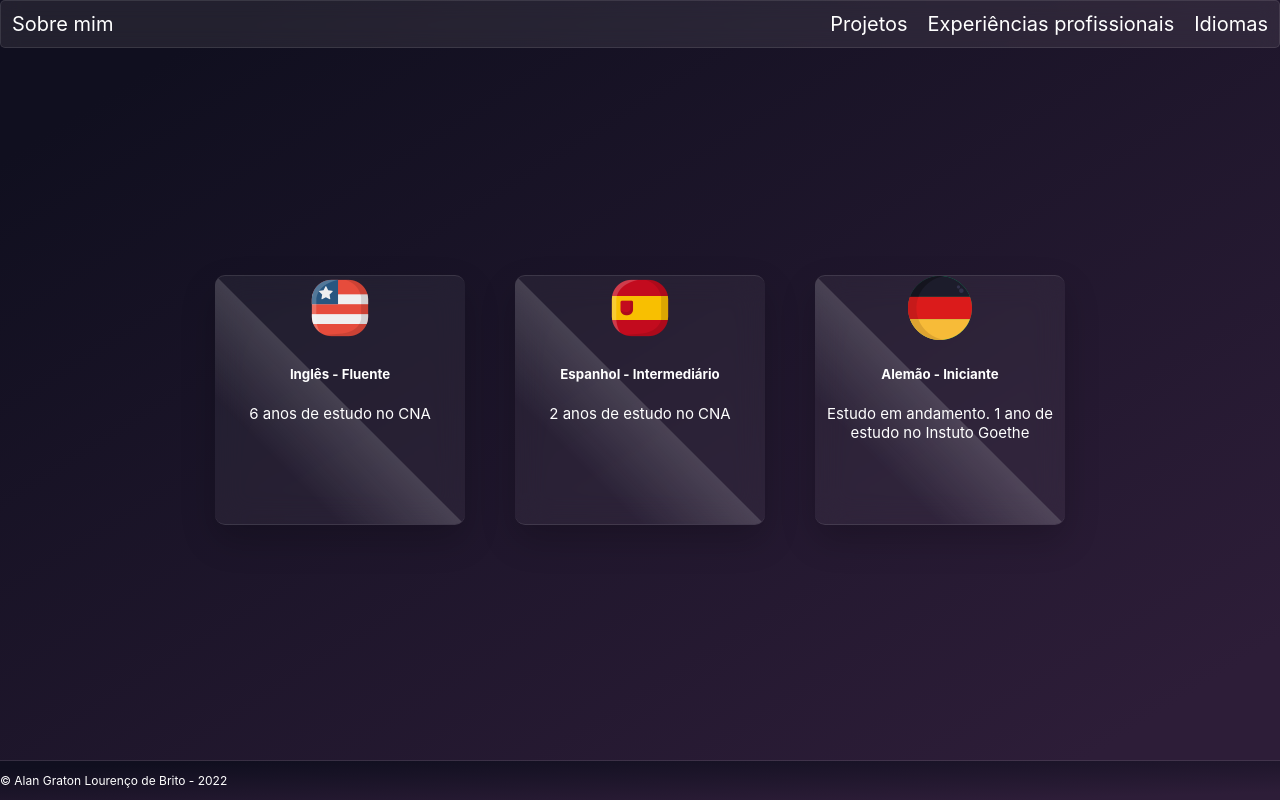
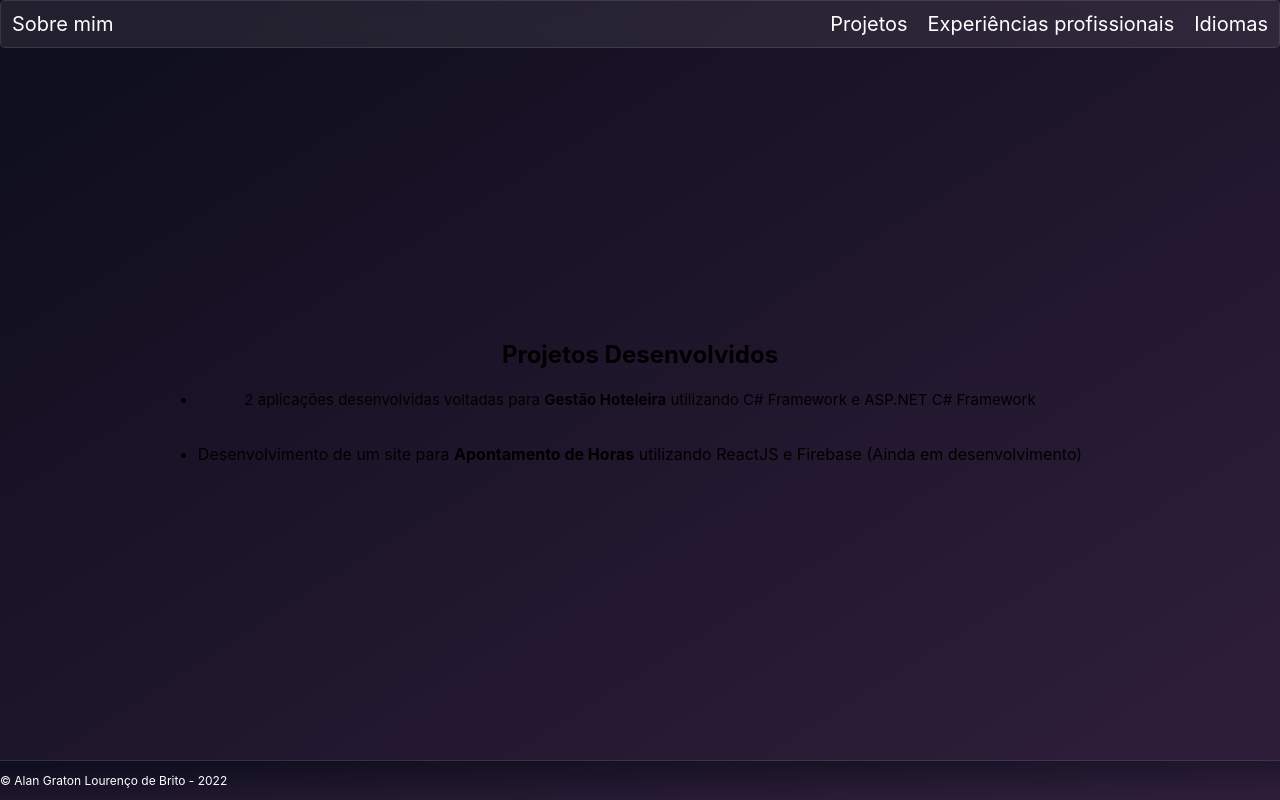
Before and after one commit to Alan-Graton/Portifolio-Alan-Graton, a React (Create React App) app: page / in a window 1280 px wide. Built offline with nearby package versions, Linux system fonts and the light colour scheme.

Commit message:
Minor Adjustments in 'App' and 'index' Main Files

```diff
--- a/src/App.css
+++ b/src/App.css
@@ -10,7 +10,7 @@
 
 .App-header {
   background-image: linear-gradient(to bottom right, #100f1f 10%,  #2d1d38 90%);
-  /* height: 10%; */
+  min-height: 10%;
 
   display: flex;
   align-items: center;
@@ -22,14 +22,12 @@
 }
 
 .App-main {
-  /* background-image: linear-gradient(to bottom right, #1f170f 10%,  #6e3f13 90%); */
-  /* background-image: linear-gradient(to bottom right, #2b302b 10%,  #f70000 90%); */
-  /* background-image: linear-gradient(to bottom right, #2b302b 10%, #a400d6 100%, #f70000 90%); */
   background-image: linear-gradient(to bottom right, #100f1f 10%,  #2d1d38 90%);
 
   min-height: 100vh;
+  min-width: 80%;
 
-  padding: 100px;
+  padding: 70px;
 
   display: flex;
   justify-content: center;
@@ -41,6 +39,11 @@
   border-top: 1px solid rgba(255, 255, 255, 0.1);
 
   width: 100%;
+  height: 5%;
+
+  display: flex;
+  align-items: center;
+  text-align: center;
 
   position: fixed;
   bottom: 0;
@@ -51,4 +54,6 @@
 .copyright {
   font-size: 12px;
   float: left;
+
+  text-align: center;
 }
--- a/src/App.js
+++ b/src/App.js
@@ -3,12 +3,14 @@ import "./App.css";
 // Header
 import NavBar from "./pages/LandingPage/components/Navbar/Navbar.jsx";
 
-// Body Components
+// Navbar Buttons
 import Idioms_INDEX from "./pages/LandingPage/Idioms/Idioms_Index";
 // import ProfEXP_INDEX from "./pages/LandingPage/ProfessionalEXP/ProfessionalEXP_Index";
-// import Langs_INDEX from "./pages/LandingPage/ProgrammingLANGS/ProgrammingLANGS_Index";
-// import Projects_INDEX from "./pages/LandingPage/ProjectsDEV/ProjectsDEV_Index";
+import Projects_INDEX from "./pages/LandingPage/ProjectsDEV/ProjectsDEV_Index";
 // import Social_INDEX from "./pages/LandingPage/SocialMEDIA/SocialMEDIA_Index";
+
+// Main Components
+import LandingPage from "./pages/LandingPage/index.jsx";
 
 function App() {
   return (
@@ -17,7 +19,9 @@ function App() {
         <NavBar />
       </header>
       <main className="App-main">
-        <Idioms_INDEX />
+        {/* <LandingPage /> */}
+        <Projects_INDEX />
+        {/* <Idioms_INDEX /> */}
       </main>
       <footer className="App-footer">
         <p className="copyright">© Alan Graton Lourenço de Brito - 2022</p>
--- a/src/index.css
+++ b/src/index.css
@@ -1,5 +1,6 @@
 body {
   margin: 0;
+  min-height: 100vh;
   font-family: -apple-system, BlinkMacSystemFont, 'Segoe UI', 'Roboto', 'Oxygen',
     'Ubuntu', 'Cantarell', 'Fira Sans', 'Droid Sans', 'Helvetica Neue',
     sans-serif;
```
